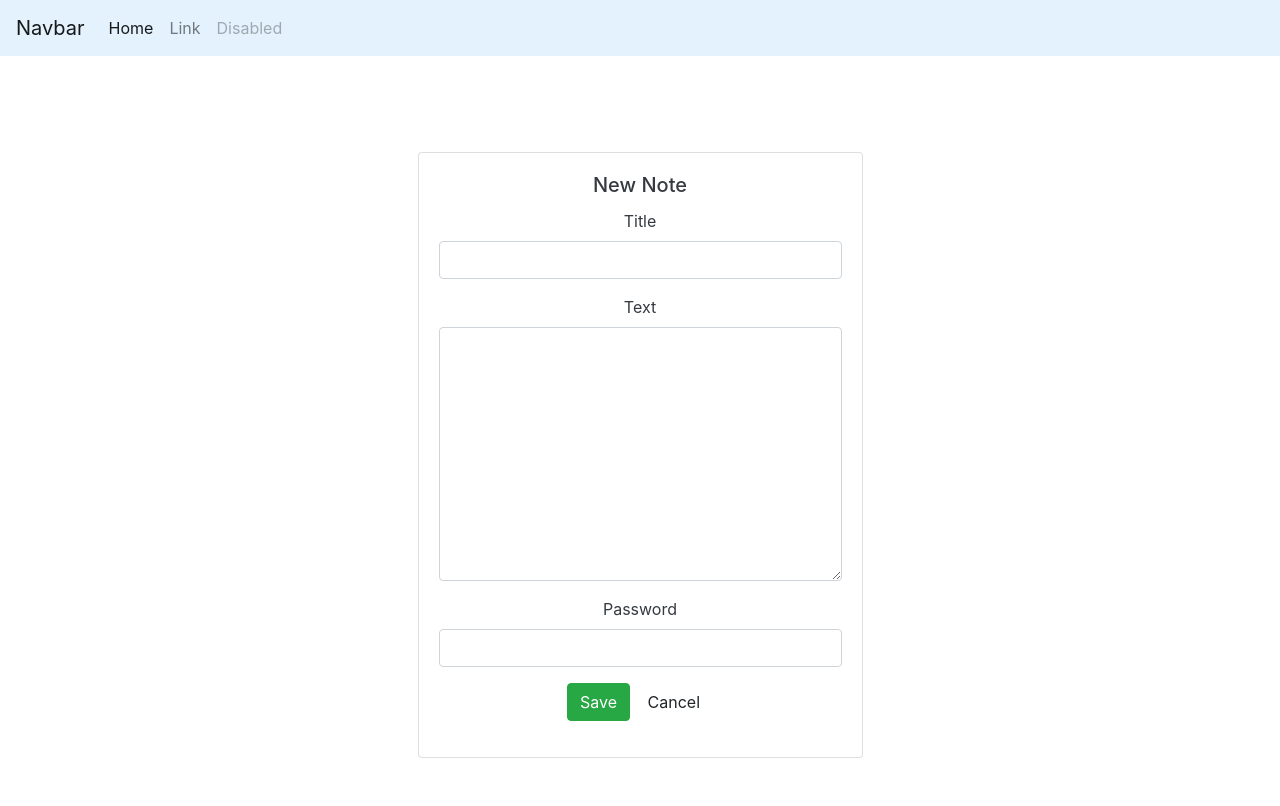
After one commit to Notes-lab/notes, a Django app: page /note/1/new_note in a window 1280 px wide. The commit adds this page. Run offline with Django 3.2, Linux system fonts and the light colour scheme; some libraries are stand-ins or nearby versions.

Commit message:
fix and add a new path, create forms.py and NoteCreateForm, fix models Note func get_absolute_url, create new paths noteapp, wrote NoteCreateView and NoteDetailView, create new_note.html and note_detail.html

```diff
--- a/category/urls.py
+++ b/category/urls.py
@@ -5,5 +5,6 @@ from . import views
 urlpatterns = [
     path('', views.CategoriesListView.as_view(), name='home'),
     path('category/new/', views.CategoriesCreateView.as_view(), name='new_category'),
-    path('category/<slug:slug>', views.CategoryDetailView.as_view(), name='detail_category')
+    path('category/<slug:slug>', views.CategoryDetailView.as_view(), name='detail_category'),
+    path('note/<slug:slug>/', include('note.urls')),
 ]
--- /dev/null
+++ b/note/forms.py
@@ -0,0 +1,10 @@
+from django import forms
+
+from .models import Notes
+
+
+class NoteCreateForm(forms.ModelForm):
+
+    class Meta:
+        model = Notes
+        fields = ('title', 'text', 'password',)
--- a/note/models.py
+++ b/note/models.py
@@ -1,6 +1,8 @@
 import uuid
 
 from django.db import models
+from django.urls import reverse
+
 from category.models import Categories
 
 
@@ -17,3 +19,6 @@ class Notes(models.Model):
 
     def __str__(self):
         return self.title
+
+    def get_absolute_url(self):
+        return reverse('note_detail', kwargs={"slug": self.slug})
--- a/note/urls.py
+++ b/note/urls.py
@@ -1,3 +1,8 @@
 from django.urls import path, include
 
 from . import views
+
+urlpatterns = [
+    path('new_note', views.NoteCreateView.as_view(), name='new_note'),
+    path('', views.NoteDetailView.as_view(), name='note_detail'),
+]
--- a/note/views.py
+++ b/note/views.py
@@ -1,3 +1,33 @@
-from django.shortcuts import render
+from django.contrib.auth.hashers import make_password
+from django.shortcuts import redirect, render
+from django.views.generic import DetailView, FormView
 
-# Create your views here.
+from .models import Notes
+from category.models import Categories
+from .forms import NoteCreateForm
+
+
+class NoteCreateView(FormView):
+    def post(self, request, *args, **kwargs):
+        category = Categories.objects.get(slug=kwargs['slug'])
+        form = NoteCreateForm(request.POST)
+        if form.is_valid():
+            note = form.save(commit=False)
+            note.password = make_password(form.cleaned_data['password'])
+            note.category = category
+            note.save()
+            return redirect('note_detail', slug=note.slug)
+        else:
+            return render(request, 'note/new_note.html', {'form': form})
+
+    def get(self, request, *args, **kwargs):
+        form = NoteCreateForm()
+        return render(request, 'note/new_note.html', {'form': form})
+
+
+class NoteDetailView(DetailView):
+    model = Notes
+    template_name = 'note/note_detail.html'
+    # model = Notes
+    # template_name = 'note/new_note.html'
+    # fields = ('title', 'text', 'password')
--- a/templates/category/category_detail.html
+++ b/templates/category/category_detail.html
@@ -1,10 +1,12 @@
 {% extends 'base.html' %}
 
 {% block content %}
-    <a class="btn" href="{% url 'new_category' %}">
-    <button class="btn btn-primary btn-lg mr-1" type="submit">+ Add Category</button>
+    <a class="btn" href="{% url 'new_note' categories.slug %}">
+    <button class="btn btn-primary btn-lg mr-1" type="submit">+ Add Note</button>
     </a>
     {% for object in object.notes.all %}
+        <a class="btn" href="{% url 'note_detail' object.slug %}">
         <button type="button" class="btn btn-outline-success btn-lg mr-1">{{ object.title }}</button>
+        </a>
     {% endfor %}
 {% endblock content %}
--- /dev/null
+++ b/templates/note/new_note.html
@@ -0,0 +1,41 @@
+{% extends 'base.html' %}
+{% load widget_tweaks %}
+
+{% block content %}
+    <div class="container">
+      <div class="row">
+        <div class="col-sm-9 col-md-7 col-lg-5 mx-auto">
+          <div class="card card-signin my-5">
+            <div class="card-body text-dark">
+                <h5 class="card-title text-center">New Note</h5>
+                <form method="post" action="">
+                    {% csrf_token %}
+
+                    {% for hidden in form.hidden_fields %}
+                        {{ hidden }}
+                    {% endfor %}
+
+                    {% for field in form.visible_fields %}
+                        <div class="form-group">
+                            <label for="{{ field.id_for_label }}">{{ field.label }}</label>
+                            {{ field|add_class:'form-control' }}
+                            {% for error in field.errors %}
+                                <span class="help-block">{{ error }}</span>
+                            {% endfor %}
+                        </div>
+                    {% endfor %}
+
+                    <div class="form-group">
+                        <button type="submit" class="btn btn-success">
+                            <span class="glyphicon glyphicon-ok"></span> Save
+                        </button>
+                        <a href="{% url 'home' %}" class="btn btn-default">Cancel</a>
+                    </div>
+                </form>
+            </div>
+          </div>
+        </div>
+      </div>
+    </div>
+
+{% endblock %}
```
Also changed, not shown: templates/note/note_detail.html (added, +21 -0 lines).
